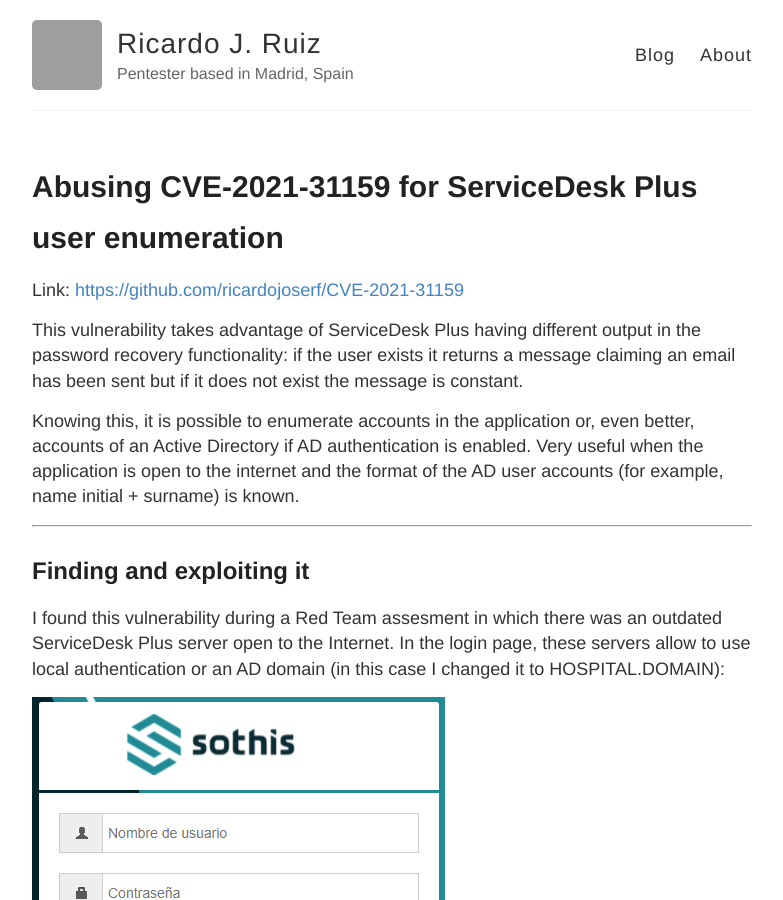
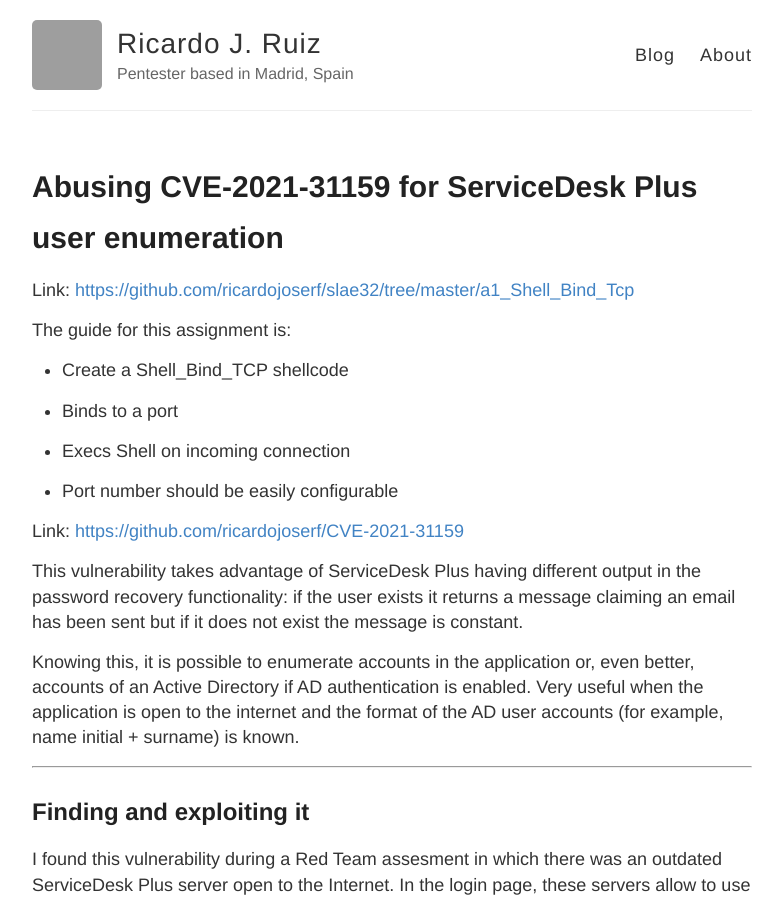
Before and after one commit to ricardojoserf/ricardojoserf.github.io, a Jekyll site: the page built from _posts/2021-8-22-CVE-2021-31159.md, in a window 1280 px wide and 900 px high. Shown: the whole window, without its empty margins (248-1031 px from the left). Built offline with Jekyll 4.4.1, drawn with Linux system fonts in a browser that asks for light colours; some of the changed text lies outside the part shown; grey boxes are pictures that could not be loaded.

Commit message:
Update 2021-8-22-CVE-2021-31159.md

````diff
--- a/_posts/2021-8-22-CVE-2021-31159.md
+++ b/_posts/2021-8-22-CVE-2021-31159.md
@@ -2,6 +2,20 @@
 layout: post
 title: Abusing CVE-2021-31159 for ServiceDesk Plus user enumeration
 ---
+
+
+Link: [https://github.com/ricardojoserf/slae32/tree/master/a1_Shell_Bind_Tcp](https://github.com/ricardojoserf/slae32/tree/master/a1_Shell_Bind_Tcp)
+
+The guide for this assignment is:
+
+- Create a Shell_Bind_TCP shellcode
+
+- Binds to a port
+
+- Execs Shell on incoming connection
+
+- Port number should be easily configurable
+
 
 Link: [https://github.com/ricardojoserf/CVE-2021-31159](https://github.com/ricardojoserf/CVE-2021-31159)
 
@@ -122,7 +136,7 @@
 
 #### Final exploit
 
-The final result is (this script)[https://github.com/ricardojoserf/CVE-2021-31159/blob/main/exploit.py]:
+The final result is [this script]([https://github.com/ricardojoserf/CVE-2021-31159/blob/main/exploit.py):
 
 ```
 # Exploit Title: Zoho ManageEngine ServiceDesk Plus MSP - Active Directory User Enumeration (CVE-2021-31159)
````
